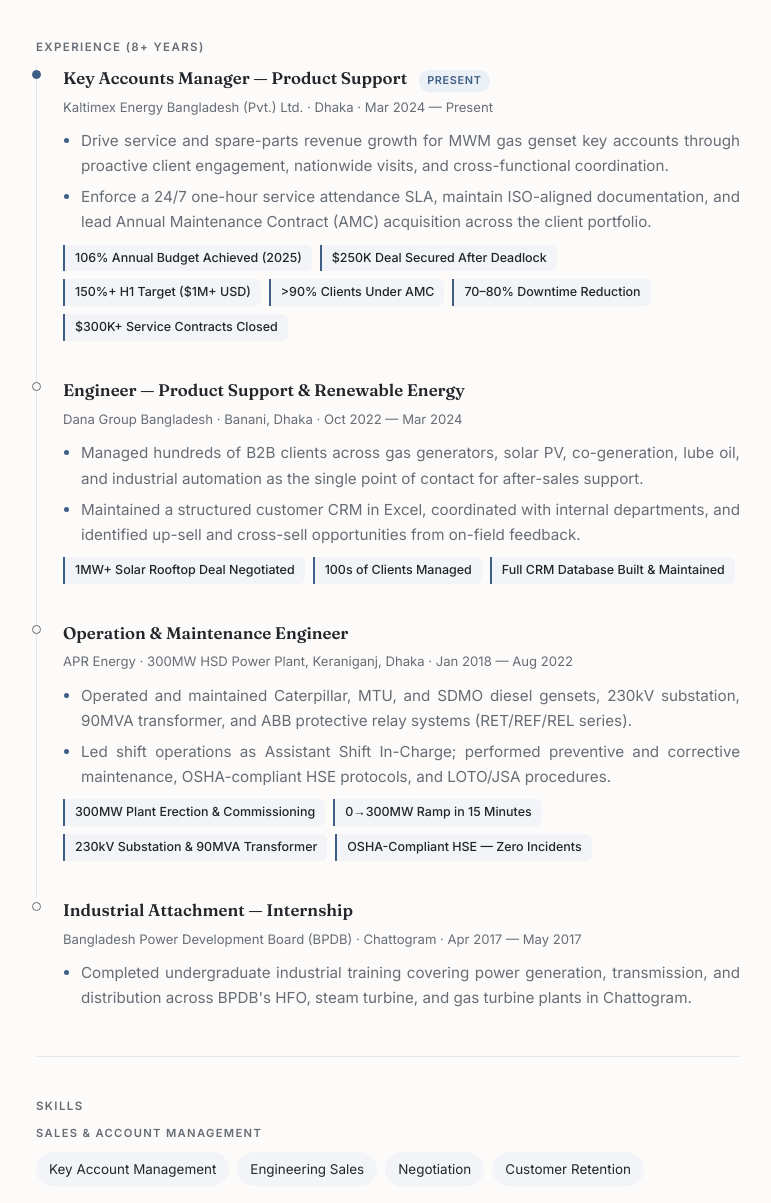
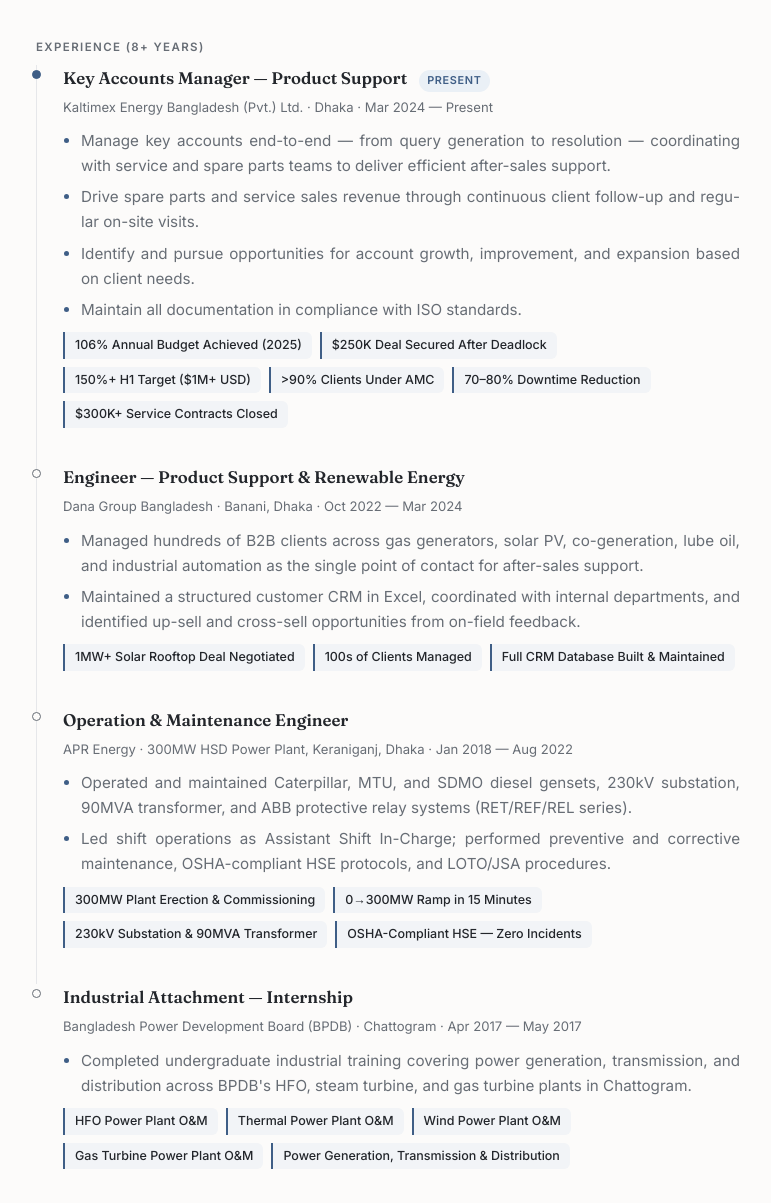
Before and after one commit to TahjibMH/TahjibMH.github.io, a plain HTML site: page index.html in a window 1280 px wide. Shown: the part 809-2012 px from the top of the page, without its empty margins (252-1023 px from the left). Drawn offline with Linux system fonts and the light colour scheme.

Commit message:
Add files via upload
JD updated

```diff
--- a/index.html
+++ b/index.html
@@ -78,7 +78,9 @@
     { "@type": "EducationalOccupationalCredential", "name": "B.Sc. in Electrical & Electronics Engineering", "credentialCategory": "degree" },
     { "@type": "EducationalOccupationalCredential", "name": "MIEB Membership — 50270", "credentialCategory": "professional membership" },
     { "@type": "EducationalOccupationalCredential", "name": "Garrett Turbo Expertise Level 1 & 2" },
-    { "@type": "EducationalOccupationalCredential", "name": "Successful Negotiation: Essential Strategies and Skills" }
+    { "@type": "EducationalOccupationalCredential", "name": "Successful Negotiation: Essential Strategies and Skills" },
+    { "@type": "EducationalOccupationalCredential", "name": "Excel Skills for Business — Specialization" },
+    { "@type": "EducationalOccupationalCredential", "name": "O&M and Mid-Level Troubleshooting of Diesel Power Plant" }
   ]
 }
 </script>
@@ -405,8 +407,10 @@
         </div>
         <div class="node-meta">Kaltimex Energy Bangladesh (Pvt.) Ltd. · Dhaka · Mar 2024 — Present</div>
         <ul>
-          <li>Drive service and spare-parts revenue growth for MWM gas genset key accounts through proactive client engagement, nationwide visits, and cross-functional coordination.</li>
-          <li>Enforce a 24/7 one-hour service attendance SLA, maintain ISO-aligned documentation, and lead Annual Maintenance Contract (AMC) acquisition across the client portfolio.</li>
+          <li>Manage key accounts end-to-end — from query generation to resolution — coordinating with service and spare parts teams to deliver efficient after-sales support.</li>
+          <li>Drive spare parts and service sales revenue through continuous client follow-up and regular on-site visits.</li>
+          <li>Identify and pursue opportunities for account growth, improvement, and expansion based on client needs.</li>
+          <li>Maintain all documentation in compliance with ISO standards.</li>
         </ul>
         <div class="achievements">
           <span class="ach">106% Annual Budget Achieved (2025)</span>
@@ -453,6 +457,13 @@
         <ul>
           <li>Completed undergraduate industrial training covering power generation, transmission, and distribution across BPDB's HFO, steam turbine, and gas turbine plants in Chattogram.</li>
         </ul>
+        <div class="achievements">
+          <span class="ach">HFO Power Plant O&amp;M</span>
+          <span class="ach">Thermal Power Plant O&amp;M</span>
+          <span class="ach">Wind Power Plant O&amp;M</span>
+          <span class="ach">Gas Turbine Power Plant O&amp;M</span>
+          <span class="ach">Power Generation, Transmission &amp; Distribution</span>
+        </div>
       </div>
 
     </div>
@@ -522,7 +533,7 @@
         <div class="item"><h3>Garrett Turbo Expertise — Level 1 &amp; Level 2</h3></div>
         <div class="item"><h3>Successful Negotiation: Essential Strategies and Skills</h3></div>
         <div class="item"><h3>Excel Skills for Business — Specialization</h3></div>
-        <div class="item"><h3>Crash Course on Python</h3></div>
+        <div class="item"><h3>O&amp;M and Mid-Level Troubleshooting of Diesel Power Plant</h3></div>
         <div class="item">
           <h3>Languages</h3>
           <div class="meta">English (Professional) · Bengali (Native)</div>
```
